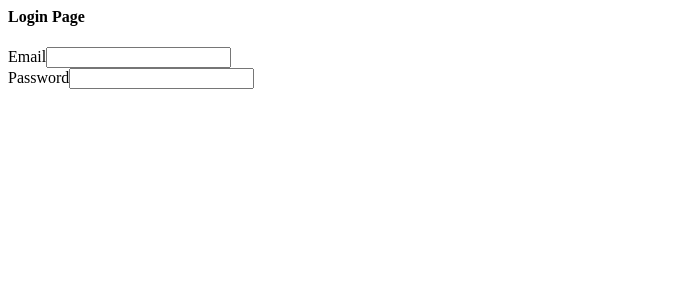
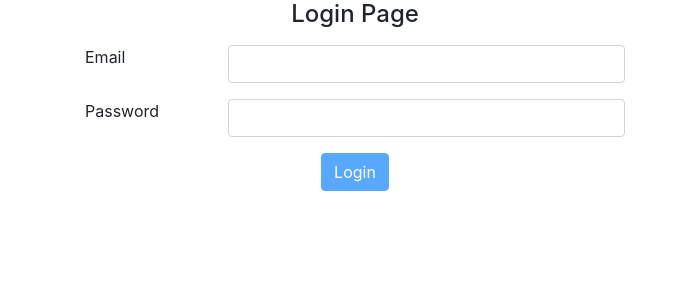
Before and after one commit to hamza-talba/angular-ivy-jwaa2r, an Angular app: page / in a window 1280 px wide. Shown: the top 300 px of the page, without its empty margins (0-680 px from the left). Built offline with nearby package versions, Linux system fonts and the light colour scheme.

Commit message:
6 files modified

```diff
--- a/package.json
+++ b/package.json
@@ -11,6 +11,7 @@
     "@angular/platform-browser": "^12.2.5",
     "@angular/platform-browser-dynamic": "^12.2.5",
     "@angular/router": "^12.2.5",
+    "ngx-bootstrap": "6.2.0",
     "rxjs": "^7.3.0",
     "tslib": "^2.3.1",
     "zone.js": "^0.11.4"
--- a/src/app/app.component.html
+++ b/src/app/app.component.html
@@ -1,28 +1,44 @@
 <div class="container">
   <div class="row">
     <div class="col-sm-12 col-md-6">
-  <div class="row justify-content-center">
+      <div class="row justify-content-center mb-2">
         <div class="col-sm-12">
           <h4 class="text-center">Login Page</h4>
         </div>
       </div>
-<div class="row">
-  <div class="col-sm-12">
-    <form action="">
-      <div class="form-group">
+      <div class="row justify-content-center">
+        <div class="col-12">
+          <form [formGroup]="loginForm">
+            <div class="row form-group">
+              <div class="col-3">
+                <label for="">Email</label>
+              </div>
               <div class="col">
-          <label for="">Email</label>
-          <input type="email" />
+                <input type="email" class="form-control" />
               </div>
             </div>
-      <div class="form-group">
+            <div class="row form-group">
+              <div class="col-3">
+                <label for="">Password</label>
+              </div>
               <div class="col">
-          <label for="">Password</label>
-          <input type="password" />
+                <input type="password" class="form-control" />
+              </div>
+            </div>
+            <div class="row justify-content-center">
+              <div class="col-12 text-center">
+                <button
+                  class="btn btn-primary"
+                  type="submit"
+                  [disabled]="loginForm.invalid"
+                >
+                  Login
+                </button>
               </div>
             </div>
           </form>
         </div>
       </div>
-  </div></div>
     </div>
+  </div>
+</div>
--- a/src/app/app.component.ts
+++ b/src/app/app.component.ts
@@ -1,10 +1,18 @@
-import { Component, VERSION } from '@angular/core';
+import { Component, OnInit } from '@angular/core';
+import { FormControl, FormGroup, Validators } from '@angular/forms';
 
 @Component({
   selector: 'my-app',
   templateUrl: './app.component.html',
-  styleUrls: [ './app.component.css' ]
+  styleUrls: ['./app.component.css'],
 })
-export class AppComponent  {
-  name = 'Angular ' + VERSION.major;
+export class AppComponent implements OnInit {
+  loginForm: FormGroup;
+  constructor() {
+    this.loginForm = new FormGroup({
+      Email: new FormControl('', [Validators.required, Validators.email]),
+      Password: new FormControl('', [Validators.minLength(6)]),
+    });
+  }
+  ngOnInit() {}
 }
--- a/src/app/app.module.ts
+++ b/src/app/app.module.ts
@@ -1,12 +1,12 @@
 import { NgModule } from '@angular/core';
 import { BrowserModule } from '@angular/platform-browser';
-import { FormsModule } from '@angular/forms';
+import { FormsModule, ReactiveFormsModule } from '@angular/forms';
 
 import { AppComponent } from './app.component';
 import { DashboardComponent } from './components/dashboard.component';
 
 @NgModule({
-  imports: [BrowserModule, FormsModule],
+  imports: [BrowserModule, FormsModule, ReactiveFormsModule],
   declarations: [AppComponent, DashboardComponent],
   bootstrap: [AppComponent],
 })
--- a/src/index.html
+++ b/src/index.html
@@ -1 +1,11 @@
-<my-app>loading</my-app>
+<html>
+  <head>
+    <link
+      href="https://maxcdn.bootstrapcdn.com/bootstrap/4.0.0/css/bootstrap.min.css"
+      rel="stylesheet"
+    />
+  </head>
+  <body>
+    <my-app>loading</my-app>
+  </body>
+</html>
```
Also changed, not shown: tsconfig.json (+3 -8 lines). Lines whose indentation alone changed are shown as unchanged.
